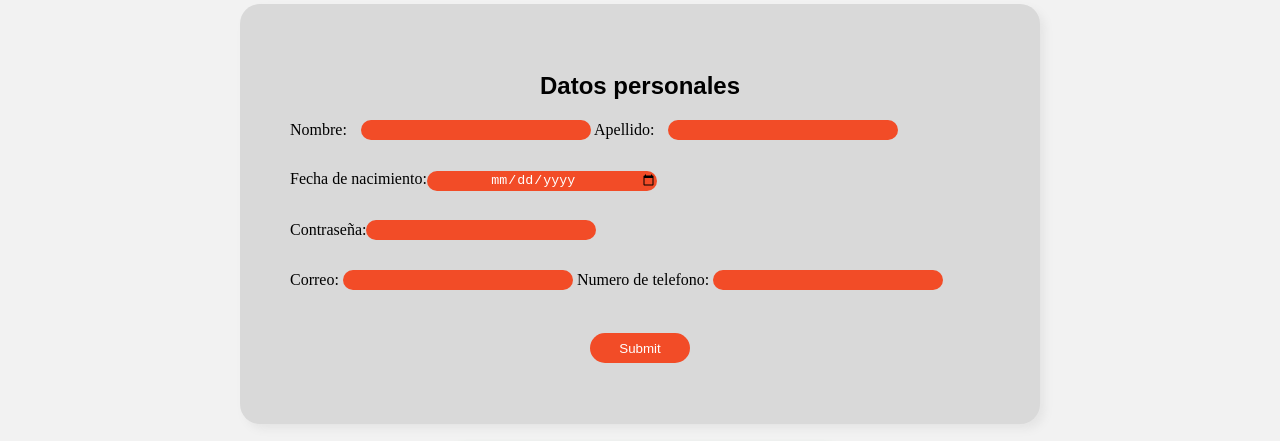
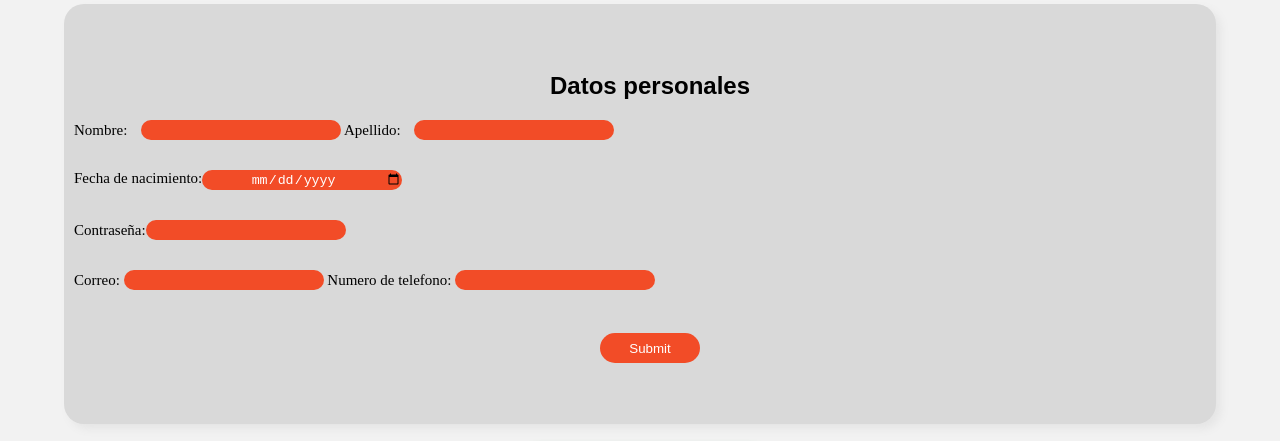
Before and after one commit to JAlejandroQuevedo/Nutri_Jac, a website: page pages/registro.html in a window 1280 px wide. Shown: the part 253-694 px from the top of the page. Drawn offline with nearby package versions, Linux system fonts and the light colour scheme; a web font is replaced by a local one.

Commit message:
responsive terminado, problema en blog

```diff
--- a/pages/registro.html
+++ b/pages/registro.html
@@ -46,7 +46,7 @@
     </header>
     <main class="general-form form-textarea register-general">
         <section class="section2 logo-img">
-            <img class="logo-register" src="../assets/imagen/Logo.png" alt="Imagen del logo de la empresa">
+            <a href=""></a><img class="logo-register" src="../assets/imagen/Logo.png" alt="Imagen del logo de la empresa">
         </section>
         <section class="section3 register">
             <form action="">
--- a/scss/layout/media/_550.scss
+++ b/scss/layout/media/_550.scss
@@ -118,6 +118,7 @@
     }
     /* Blog*/
     .container-blog{
+        width: 100%;
         height: 800px;
         .card-size-blog{
             @include size(100px, 10px);
@@ -134,11 +135,29 @@
             grid-column: 1/5;
             margin-left: 20px;
         }
+        // .quincena1 {
+        //     grid-column: 2/6;
+        // }
+        // .quincena2{
+        //     grid-column: 7/8;
+        // }
+        // .quincena3{
+        //     grid-column: 2/6;
+        // }
+        // .quincena4{
+        //     grid-column: 7/8;
+        // }
+        // .quincena5{
+        //     grid-column: 2/6;
+        // }
+        // .quincena6{
+        //     grid-column: 7/8;
+        // }
         .move-1{
-            grid-row: 6/7;
+            grid-row: 8/9;
         }
         .move-2{
-            grid-row: 9/10;
+            grid-row: 8/9;
         }
     }
     .conteiner-catalogo{
@@ -231,4 +250,80 @@
             }
         }
     }
+    //FORM
+    .general-form{
+        .section3{
+            @include flex(column, none, center, center, none);
+            form{
+                width: 100%;
+                margin-left: 20px;
+                fieldset{
+                    .label-1{
+                        font-size: 15px;
+                        input{
+                            width: 120px;
+                        }
+                    }
+                    .time-date{
+                        font-size: 15px;
+                        input{
+                            width: 120px;
+                        }
+                    }
+                    .contact-date{
+                        font-size: 15px;
+                        input{
+                            width: 120px;
+                        }
+                    }
+                    .affair{
+                        textarea{
+                            width: 90%;
+                        }
+                    }
+                    .personalized{
+                        textarea{
+                            width: 90%;
+                        }
+                    }
+                }
+            }
+        }
+        .section4{
+            width: 250px;
+            h2{
+                font-size: 20px;
+            }
+            p{
+                font-size:15px;
+            }
+        }
+    }
+    .register-general{
+        .register{
+            width: 90%;
+            form{
+                fieldset{
+                    .label-1{
+                        font-size: 15px;
+                        input{
+                            width: 200px;
+                        }
+                    }
+                    .time-date{
+                        font-size: 15px;
+                        input{
+                            width: 200px;
+                        }
+                    }
+                    .contact-date{
+                        font-size: 15px;
+                        input{
+                            width: 200px;
+                        }
+                    }
+                }
+            }
+        }
 }
+}
```
Also changed, not shown: css/style.css, 1 other file.
